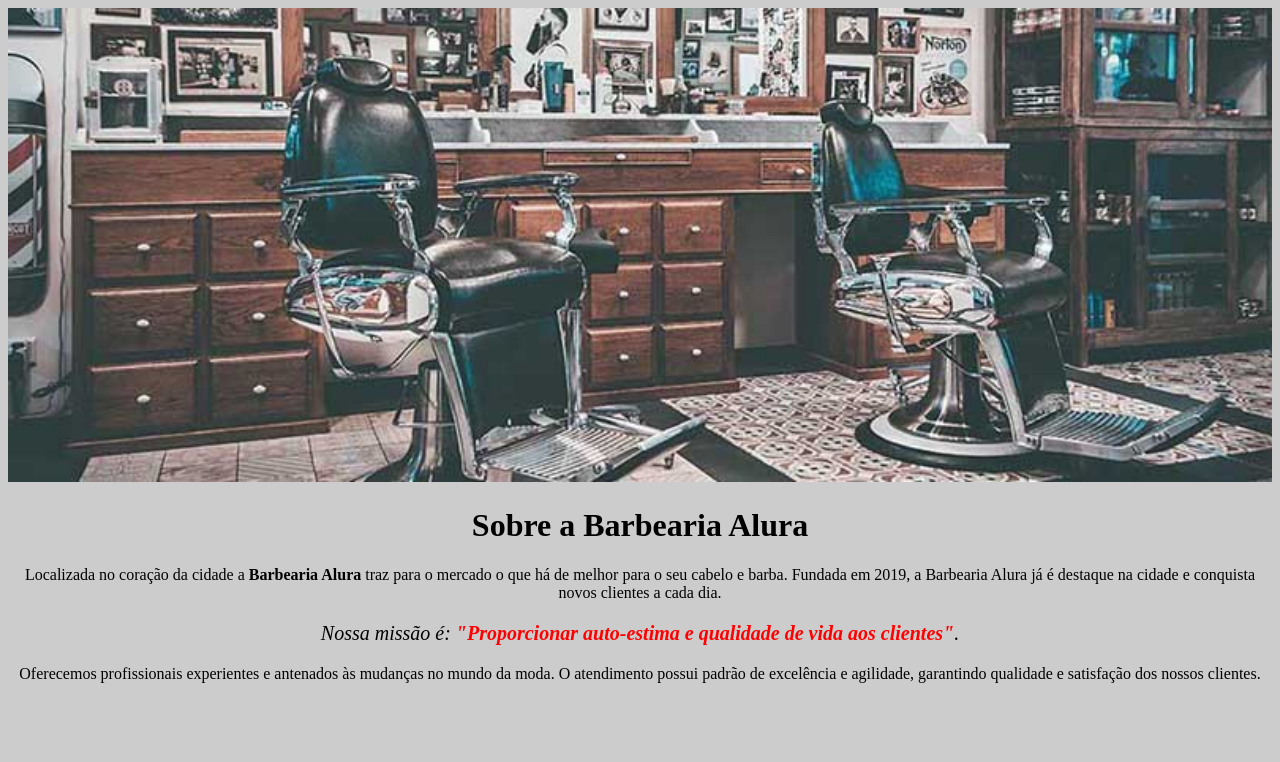
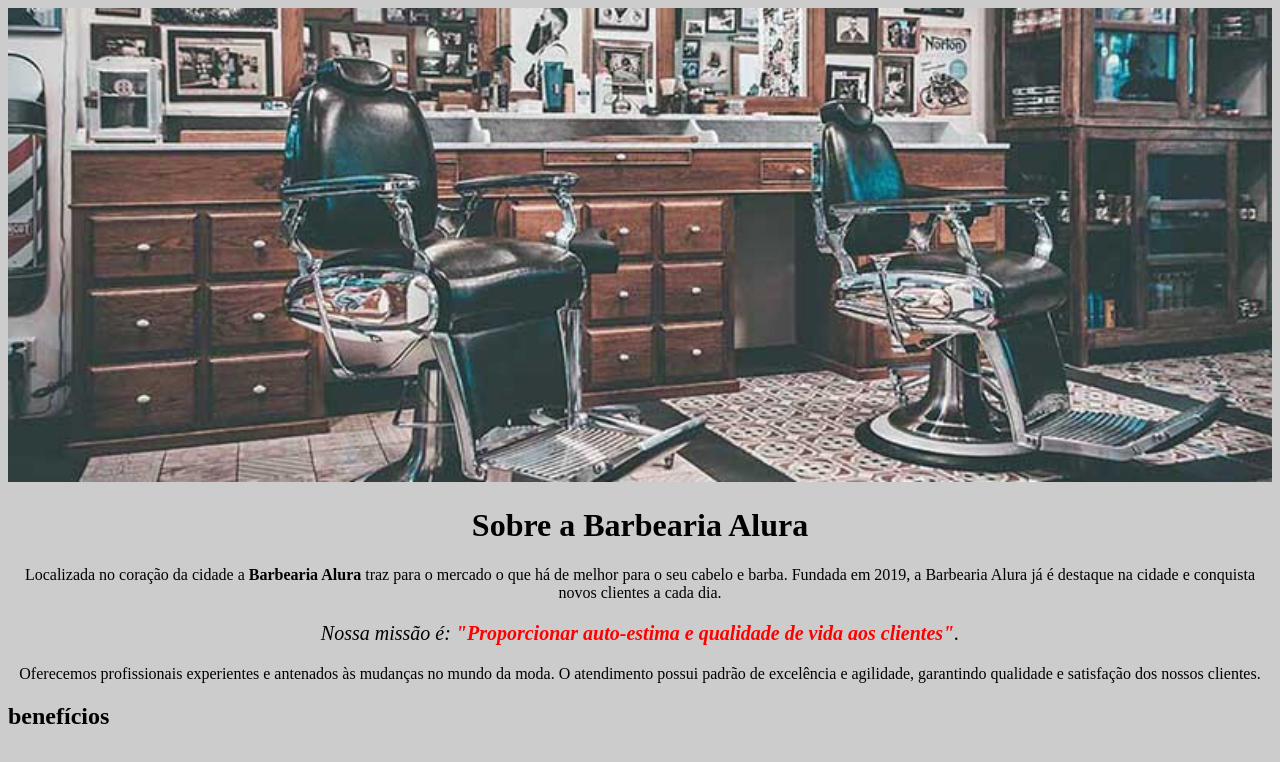
Before and after one commit to eloisapinow/eloisapinow, a plain HTML site: page index.html in a window 1280 px wide. Drawn offline with Linux system fonts and the light colour scheme.

Commit message:
Add files via upload

```diff
--- a/index.html
+++ b/index.html
@@ -18,5 +18,6 @@
 
          <p>Oferecemos profissionais experientes e antenados às mudanças no mundo da moda.
          O atendimento possui padrão de excelência e agilidade, garantindo qualidade e satisfação dos nossos clientes.</p>
+         <h2>benefícios </h2>
     </body>
 </html>
```
